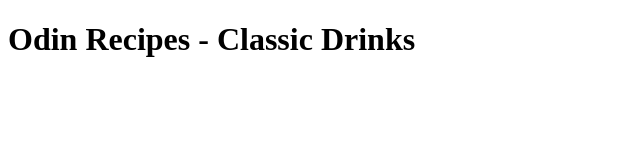
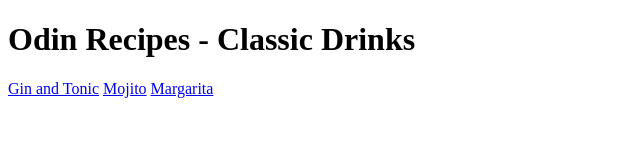
Before and after one commit to glorial310/odin-recipes, a plain HTML site: page index.html in a window 1280 px wide. Shown: the whole page, without its empty margins (0-640 px from the left). Drawn offline with Linux system fonts and the light colour scheme.

Commit message:
Add 3 recipe links to index.html

```diff
--- a/index.html
+++ b/index.html
@@ -7,6 +7,9 @@
 
 <body>
     <h1>Odin Recipes - Classic Drinks</h1>
+    <a href="recipes/gin-and-tonic.html">Gin and Tonic</a>
+    <a href="recipes/mojito.html">Mojito</a>
+    <a href="recipes/margarita.html">Margarita</a>
 </body>
 
 </html>
```
